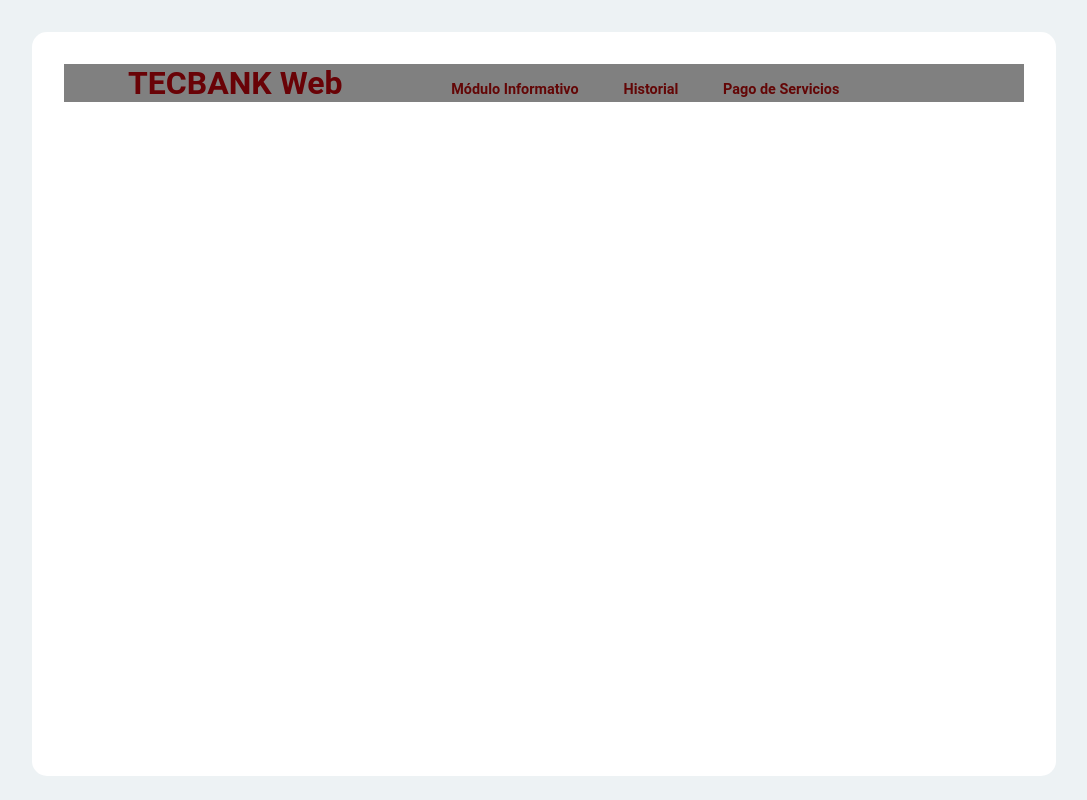
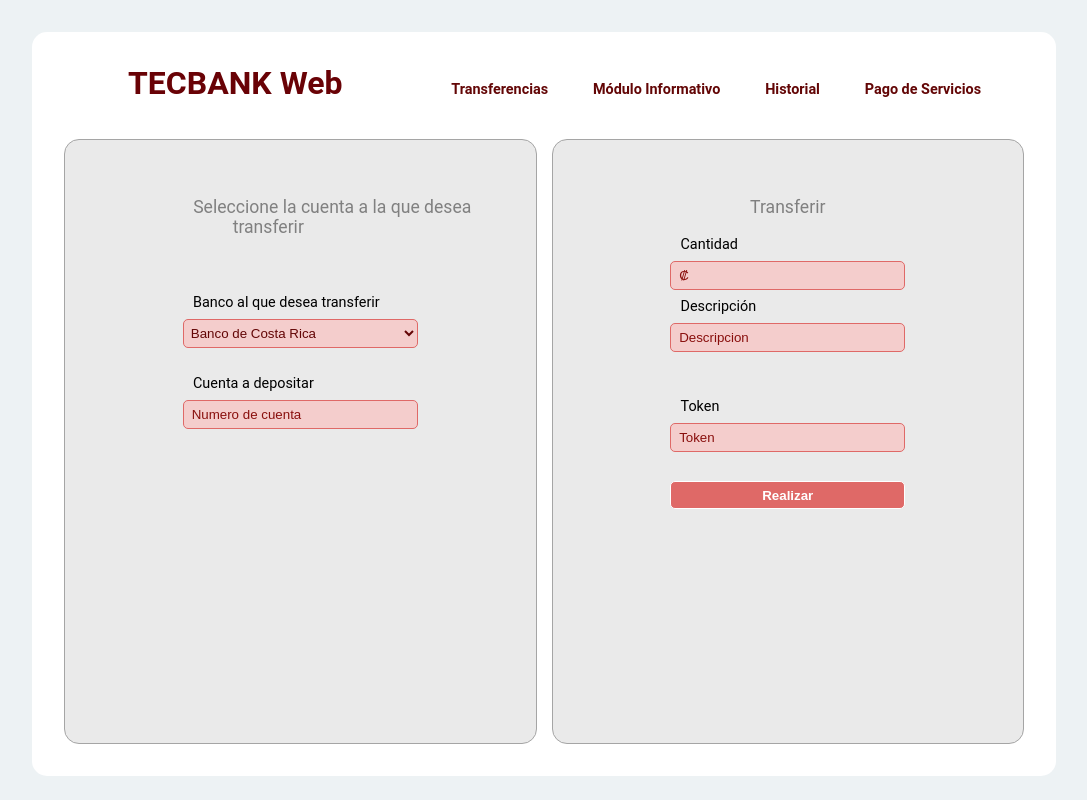
Before and after one commit to favargasc/TecbankWeb, a Next.js app: page /transfers in a window 1280 px wide. Shown: the whole page, without its empty margins (96-1183 px from the left). Built offline with nearby package versions, Linux system fonts and the light colour scheme.

Commit message:
feat: ejemplo api

```diff
--- /dev/null
+++ b/controllers/login.js
@@ -0,0 +1,20 @@
+const { PrismaClient } = require('@prisma/client')
+
+const prisma = new PrismaClient()
+
+const getUserId = async (name, age) => {
+  const pool = await prisma.user.findFirst({
+    where: {
+      name: name,
+      age: age
+    }
+  })
+
+  if (pool == null) {
+    return -1
+  }
+
+  return pool.id
+}
+
+module.exports = { getUserId }
--- a/pages/accounts.js
+++ b/pages/accounts.js
@@ -7,9 +7,11 @@ import Link from 'next/link'
 
 export default function Accounts() {
   const [accounts, setAccounts] = useState([])
-
+  // const [userId, setUserId] = useState([])
   useEffect(() => {
     setAccounts(accountData.accounts)
+    // const user = await axios.get("../api/students")
+    // setUserId(user)
   }, [])
 
   return (
--- a/pages/api/students.js
+++ b/pages/api/students.js
@@ -1,5 +1,8 @@
-const { getStudents } = require('../../controllers/students')
+const { getUserId } = require('../../controllers/login')
 
-export default async function handler(req, res) {
-  res.status(200).json(await getStudents())
+export default async function getLogin(req, res) {
+  const { user, password } = req.body
+
+  const userId = await getUserId(user, password)
+  res.status(200).json({ userId: userId })
 }
--- a/pages/data/dataAccount.js
+++ b/pages/data/dataAccount.js
@@ -1,4 +1,5 @@
 const { randCreditCard, randNumber } = require('@ngneat/falso')
+
 const fs = require('fs')
 
 const generateDataAccount = (amount) => {
--- /dev/null
+++ b/pages/data/login.json
@@ -0,0 +1,12 @@
+//cliente
+{
+  "user": "abc",
+  "password": "1234"
+}
+
+// base de datos
+// 1 -> .. o -1
+
+{
+  "usuario": 1
+}
--- a/pages/transfers.js
+++ b/pages/transfers.js
@@ -2,19 +2,77 @@ import styled from 'styled-components'
 
 import Head from 'next/head'
 import GlobalStyle from './components/GlobalStyle'
-import Navigation from './components/organisms/Navigation'
+import Link from 'next/link'
 
 export default function Transfers() {
   return (
     <div>
       <Head>
-        <title>Accounts</title>
+        <title>Transferencias</title>
         <meta name="description" content="Generated by create next app" />
       </Head>
 
       <GlobalStyle />
       <Wrapper>
-        <Navigation />
+        <Navigation>
+          <Title>TECBANK Web</Title>
+          <Link href={'/transfers'}>
+            <Text>Transferencias</Text>
+          </Link>
+          <Link href={'/'}>
+            <Text>Módulo Informativo</Text>
+          </Link>
+          <Link href={'/'}>
+            <Text>Historial</Text>
+          </Link>
+          <Link href={'/'}>
+            <Text>Pago de Servicios</Text>
+          </Link>
+        </Navigation>
+        <Item>
+          <br />
+          <br />
+          <br />
+          <center>
+            <Title second>Seleccione la cuenta a la que desea transferir</Title>
+          </center>
+          <br />
+          <br />
+          <br />
+
+          <Label>Banco al que desea transferir</Label>
+          <Bancos>
+            <option value="1">Banco de Costa Rica</option>
+            <option value="1">Banco de Costa Rica</option>
+            <option value="1">Banco de Costa Rica</option>
+            <option value="1">Banco de Costa Rica</option>
+          </Bancos>
+          <br />
+          <Label>Cuenta a depositar</Label>
+          <FormInput placeholder="Numero de cuenta" />
+        </Item>
+
+        <Item>
+          <br />
+          <br />
+          <br />
+          <center>
+            <Title second>Transferir</Title>
+          </center>
+          <br />
+          <Label>Cantidad</Label>
+          <FormInput placeholder="₡" />
+
+          <Label>Descripción</Label>
+          <FormInput placeholder="Descripcion" />
+
+          <br />
+          <br />
+          <Label>Token</Label>
+          <FormInput placeholder="Token" />
+
+          <Button primary>Realizar</Button>
+        </Item>
       </Wrapper>
     </div>
   )
@@ -30,4 +88,83 @@ const Wrapper = styled.div`
   position: absolute;
   background-color: white;
   border-radius: 15px;
+  grid-gap: 15px;
+  grid-template-rows: 0.1fr 1fr;
+  grid-template-columns: repeat(2, 1fr);
 `
+const Title = styled.span`
+  font-weight: ${(props) => (props.second ? 'normal' : 'bold')};
+  color: ${(props) => (props.second ? 'gray' : '#690206')};
+  font-size: ${(props) => (props.second ? '1.1rem' : '2rem')};
+  margin: 0 4rem;
+  text-align: center;
+`
+const Label = styled.span`
+  display: block;
+  font-size: 0.9rem;
+  text-indent: 8rem;
+`
+const Bancos = styled.select`
+  display: block;
+  height: 1.8rem;
+  width: 50%;
+  outline: none;
+  margin: 0.5rem auto;
+  border-radius: 5px;
+  text-indent: 0.2rem;
+  background-color: #f4cdcc;
+  border: 1px solid #df6967;
+  color: #630606;
+
+  option {
+    background-color: white;
+    color: #630606;
+  }
+`
+
+const Text = styled.span`
+  color: #630606;
+  font-size: 0.9rem;
+  display: inline;
+  margin-left: 2.8rem;
+`
+const Navigation = styled.div`
+  grid-row: 1;
+  grid-column: span 2;
+  position: relative;
+  font-size: 1rem;
+  font-weight: bold;
+`
+const Item = styled.div`
+  background-color: #eaeaea;
+  border: 1px solid #a5a5a5;
+  border-radius: 15px;
+`
+
+const FormInput = styled.input`
+  outline: none;
+  display: block;
+  width: 50%;
+  height: 1.8rem;
+  margin: 0.5rem auto;
+  border: 1px solid #df6967;
+  background-color: #f4cdcc;
+  color: #630606;
+  text-indent: 0.5rem;
+  border-radius: 5px;
+
+  &::placeholder {
+    color: #890f0d;
+  }
+`
+const Button = styled.button`
+  display: block;
+  width: 50%;
+  height: 1.8rem;
+  margin: ${(props) => (props.primary ? '1.8rem ' : '0.4rem')} auto 0 auto;
+  border: solid 1px ${(props) => (props.primary ? 'white ' : '#df6967')};
+  border-radius: 5px;
+  color: ${(props) => (props.primary ? 'white ' : '#df6967')};
+  font-weight: bold;
+  background-color: ${(props) => (props.primary ? '#df6967 ' : 'white')};
+`
```
